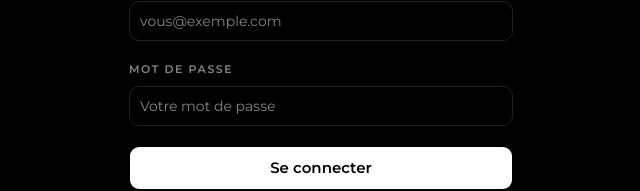
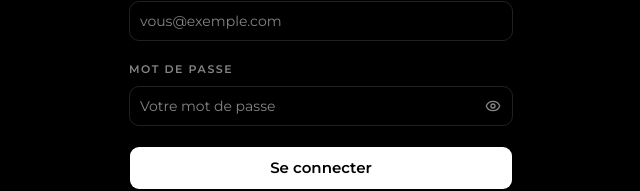
Before and after one commit to RaveloMevaSoavina/dashboard-themiros-v2, a React (Vite) app: page /login in a window 1280 px wide. Shown: the part 369-560 px from the top of the page, without its empty margins (319-959 px from the left). Built offline with nearby package versions, Linux system fonts and the light colour scheme; no server answers.

Commit message:
feat: enhance login screen with password visibility toggle and update translations

```diff
--- a/src/features/auth/screens/login-screen.tsx
+++ b/src/features/auth/screens/login-screen.tsx
@@ -1,5 +1,5 @@
 import { useMutation } from "@tanstack/react-query"
-import { LoaderCircle } from "lucide-react"
+import { Eye, EyeOff, LoaderCircle } from "lucide-react"
 import { useState } from "react"
 import { useTranslation } from "react-i18next"
 import { useLocation, useNavigate } from "react-router-dom"
@@ -17,6 +17,7 @@ export function LoginScreen() {
   const location = useLocation()
   const [email, setEmail] = useState("")
   const [password, setPassword] = useState("")
+  const [isPasswordVisible, setIsPasswordVisible] = useState(false)
   const [errorMessage, setErrorMessage] = useState<string | null>(null)
   const signInMutation = useMutation({
     mutationFn: async () => signInWithPassword(email, password),
@@ -89,18 +90,44 @@ export function LoginScreen() {
             >
               {t("auth.login.passwordLabel")}
             </Label>
+            <div className="relative">
               <Input
                 autoComplete="current-password"
-              className="h-10"
+                // Reserve la place du bouton pour que le texte saisi ne
+                // passe jamais dessous.
+                className="h-10 pr-10"
                 id="password"
                 onChange={(event) => {
                   setPassword(event.target.value)
                 }}
                 placeholder={t("auth.login.passwordPlaceholder")}
                 required
-              type="password"
+                type={isPasswordVisible ? "text" : "password"}
                 value={password}
               />
+              <button
+                aria-label={
+                  isPasswordVisible
+                    ? t("auth.login.hidePassword")
+                    : t("auth.login.showPassword")
+                }
+                aria-pressed={isPasswordVisible}
+                className="absolute inset-y-0 right-0 flex w-10 items-center justify-center rounded-r-lg text-muted-foreground transition-colors hover:text-foreground focus-visible:outline-none focus-visible:ring-3 focus-visible:ring-ring/50"
+                onClick={() => {
+                  setIsPasswordVisible((visible) => !visible)
+                }}
+                // `tabIndex={-1}` : au clavier on passe du mot de passe
+                // directement au bouton de connexion.
+                tabIndex={-1}
+                type="button"
+              >
+                {isPasswordVisible ? (
+                  <EyeOff aria-hidden="true" className="h-4 w-4" />
+                ) : (
+                  <Eye aria-hidden="true" className="h-4 w-4" />
+                )}
+              </button>
+            </div>
           </div>
           {errorMessage ? (
             <p className="text-[13px] text-foreground">{errorMessage}</p>
--- a/src/shared/i18n/resources.ts
+++ b/src/shared/i18n/resources.ts
@@ -18,6 +18,8 @@ export const resources = {
           emailPlaceholder: "vous@exemple.com",
           passwordLabel: "Mot de passe",
           passwordPlaceholder: "Votre mot de passe",
+          showPassword: "Afficher le mot de passe",
+          hidePassword: "Masquer le mot de passe",
           submit: "Se connecter",
           forgotPassword: "Mot de passe oublié ?",
           success: "Connexion réussie.",
@@ -48,6 +50,8 @@ export const resources = {
           emailPlaceholder: "you@example.com",
           passwordLabel: "Password",
           passwordPlaceholder: "Your password",
+          showPassword: "Show password",
+          hidePassword: "Hide password",
           submit: "Sign in",
           forgotPassword: "Forgot password?",
           success: "Signed in successfully.",
```
Lines whose indentation alone changed are shown as unchanged.
